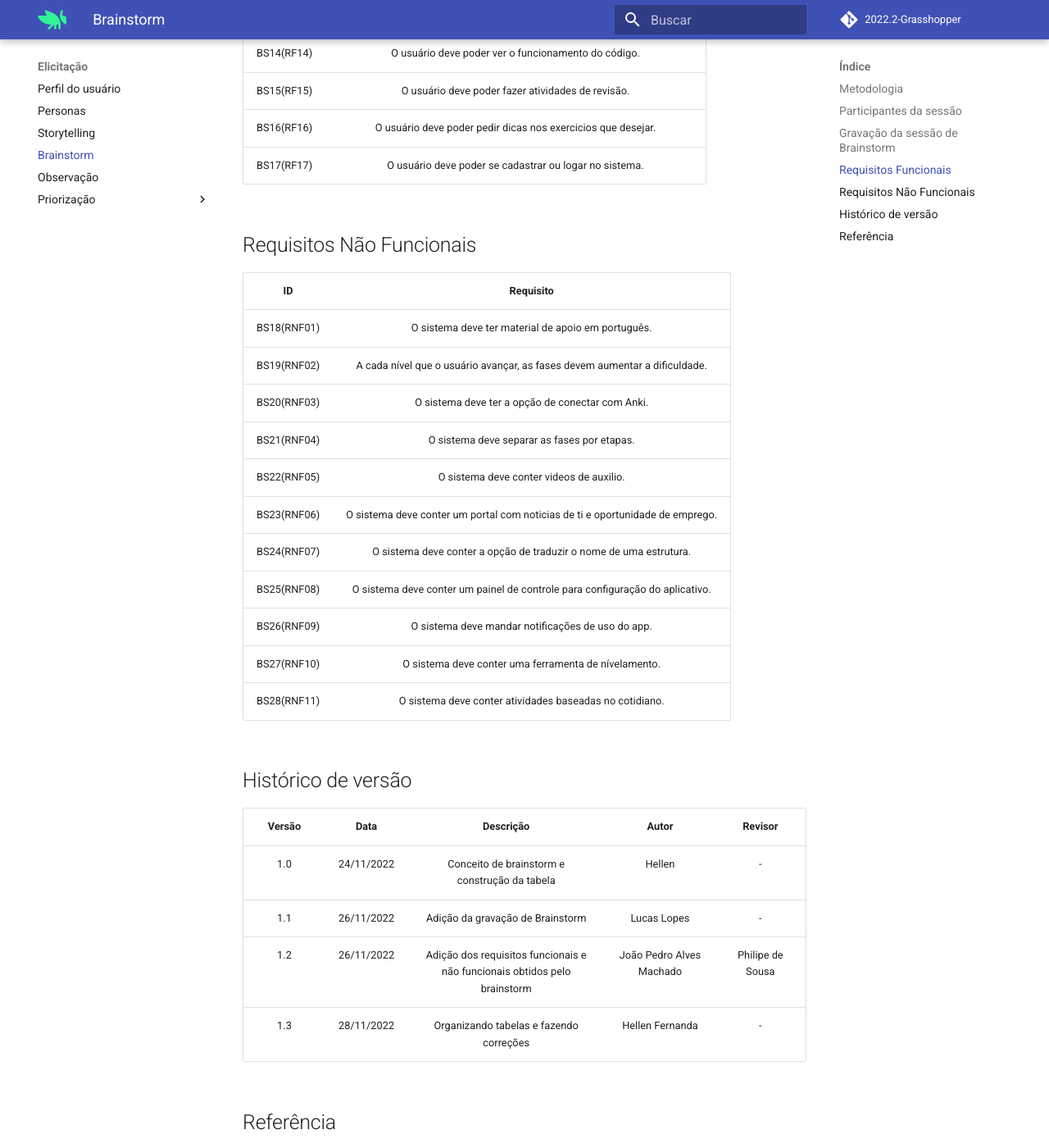
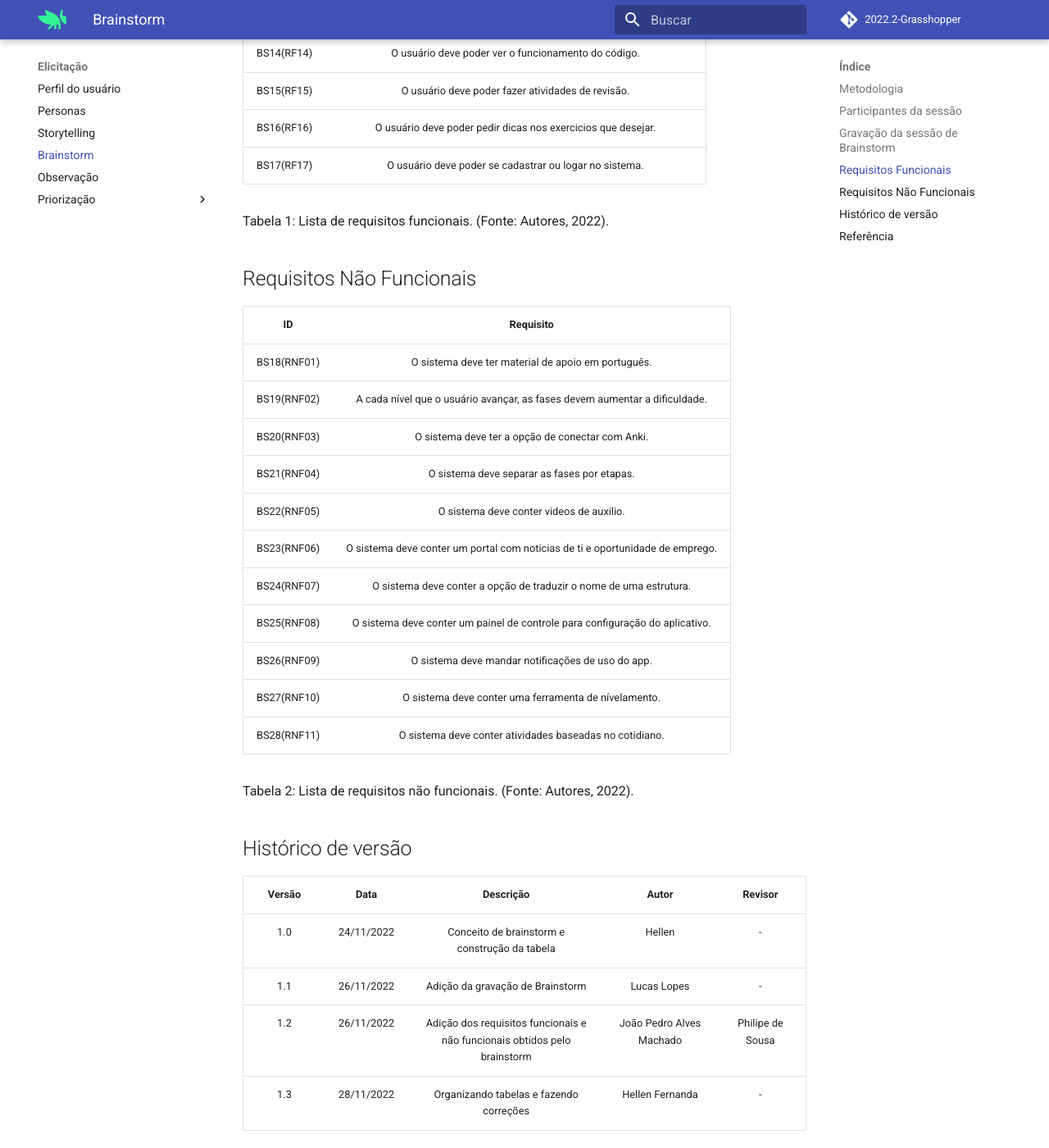
Before and after one commit to Requisitos-de-Software/2022.2-Grasshopper, an MkDocs documentation site: the page built from docs/elicitacao/brainstorm.md, in a window 1280 px wide and 1400 px high, scrolled down 2493 px. Shown: the whole window at 82% size. Built offline with MkDocs 1.6.1 and Material for MkDocs 9.7.7, drawn with Linux system fonts in a browser that asks for light colours; comment, search, counter and statistics services are not loaded.

Commit message:
Colocando legenda nas tabelas

```diff
--- a/docs/elicitacao/brainstorm.md
+++ b/docs/elicitacao/brainstorm.md
@@ -47,6 +47,11 @@
 | BS16(RF16) |       O usuário deve poder pedir dicas nos exercicios que desejar.        |
 | BS17(RF17) |          O usuário deve poder se cadastrar ou logar no sistema.           |
 
+
+Tabela 1: Lista de requisitos funcionais. (Fonte: Autores, 2022).
+
+
+
 ## Requisitos Não Funcionais
 
 |     ID      |                                   Requisito                                   |
@@ -63,6 +68,9 @@
 | BS27(RNF10) |             O sistema deve conter uma ferramenta de nívelamento.              |
 | BS28(RNF11) |            O sistema deve conter atividades baseadas no cotidiano.            |
 
+Tabela 2: Lista de requisitos não funcionais. (Fonte: Autores, 2022).
+
+
 ## Histórico de versão
 
 | Versão |    Data    |                                 Descrição                                 |          Autor           |     Revisor      |
```
